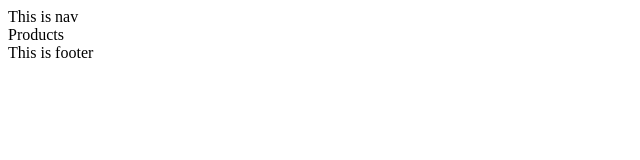
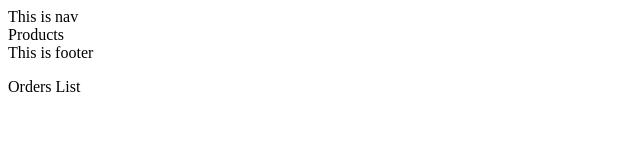
Before and after one commit to 143MomDad/E-COMMERCE, a plain HTML site: page index.html in a window 1280 px wide. Shown: the full height of the page, 0-640 px from the left. Drawn offline with Linux system fonts and the light colour scheme.

```diff
--- a/index.html
+++ b/index.html
@@ -10,4 +10,6 @@
             <div>Products</div>
             <footer>This is footer</footer>
 </body>
+
+    <p>Orders List</p>
 </html>
```
Also changed, not shown: login.html (added).
